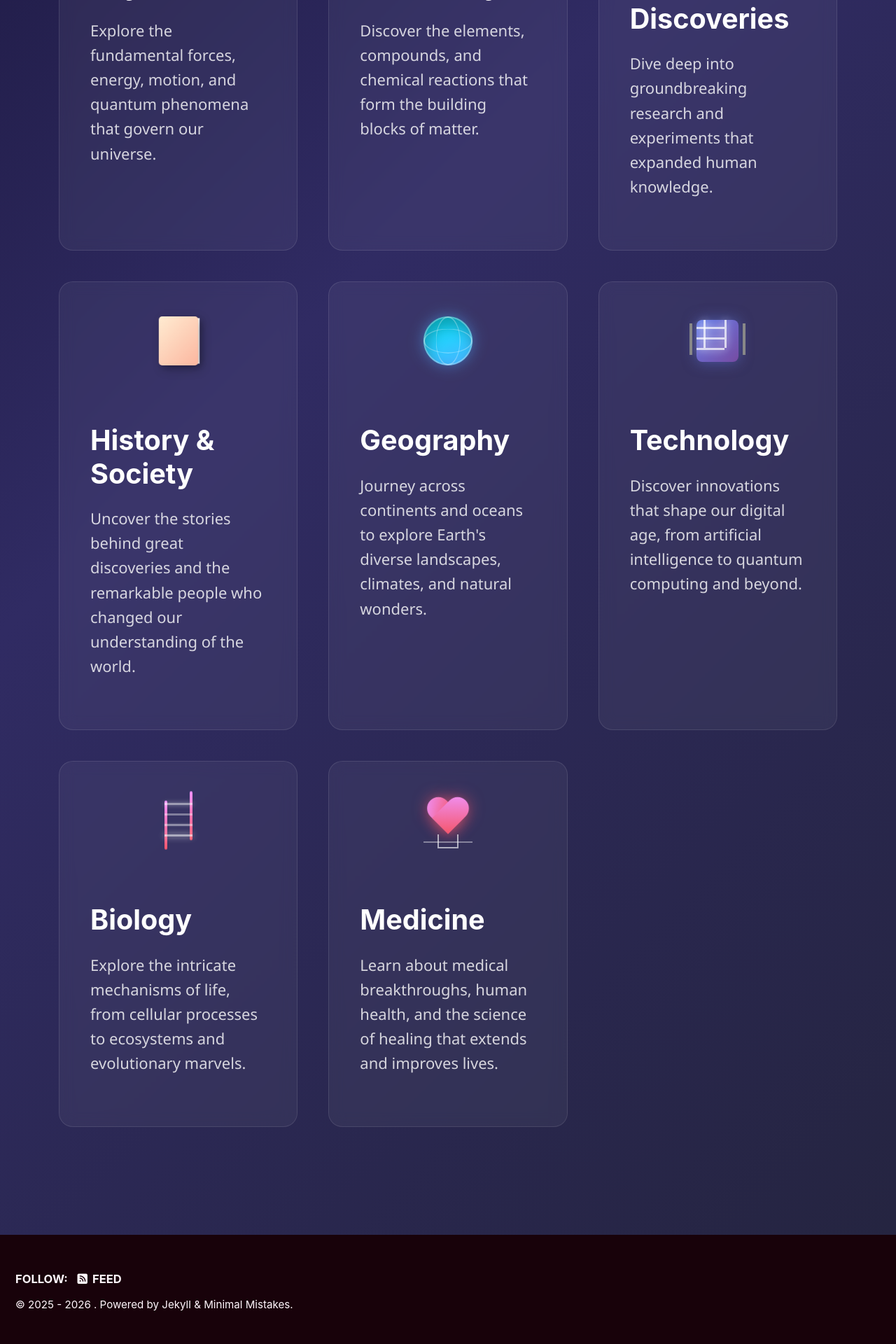
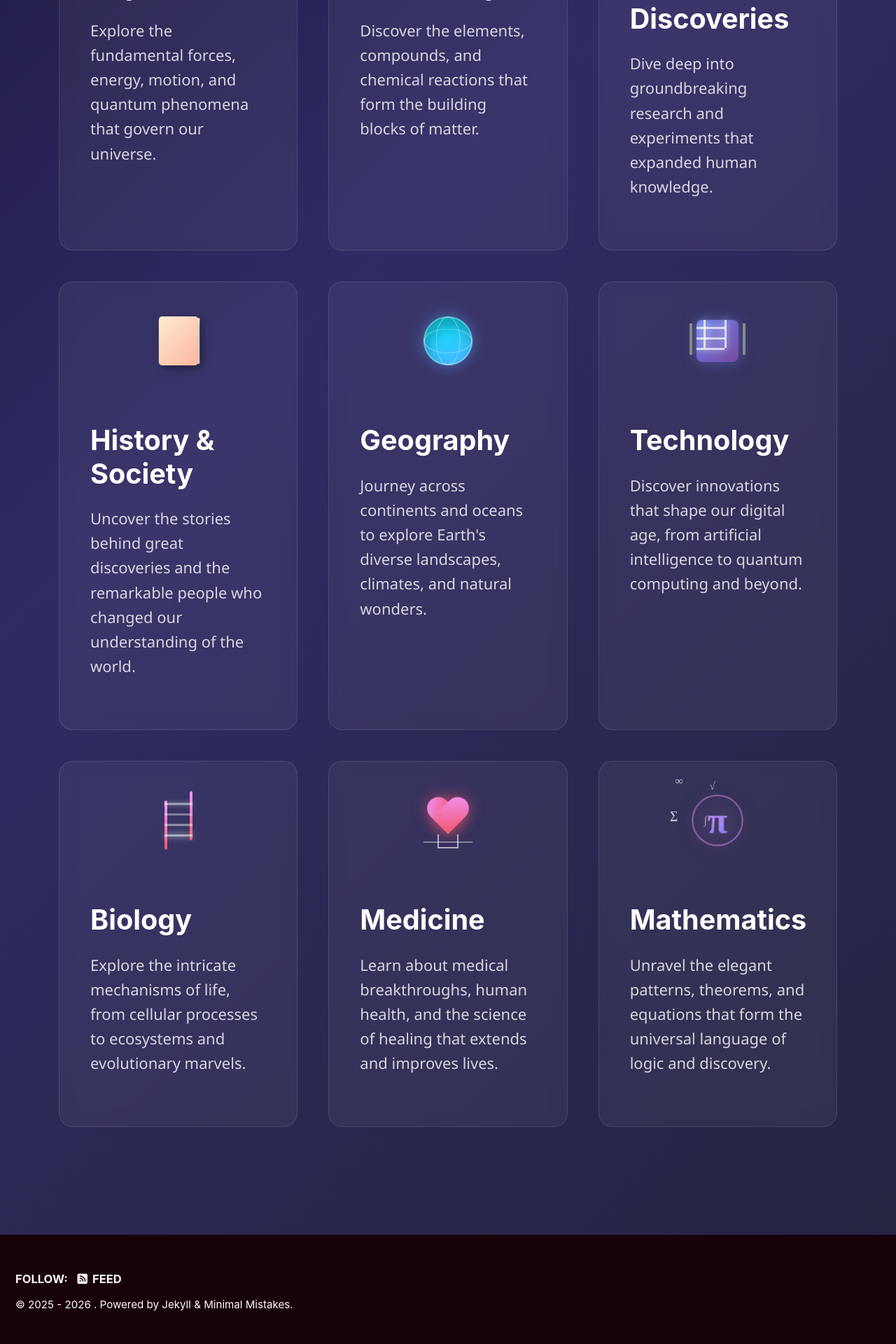
Before and after one commit to tthtlc/quest4science, a Jekyll site: the page built from index.html, in a window 1280 px wide. Shown: the part 1391-3311 px from the top of the page at 70% size. Built offline with Jekyll 4.4.1, drawn with Linux system fonts in a browser that asks for light colours; cached includes are drawn as plain includes; the list of posts is cut into pages by our own code.

Commit message:
modified:   _layouts/home-splash.html todo.txt

```diff
--- a/_layouts/home-splash.html
+++ b/_layouts/home-splash.html
@@ -264,6 +264,7 @@ layout: default
         .feature-card:nth-child(6) { animation-delay: 1.2s; }
         .feature-card:nth-child(7) { animation-delay: 1.4s; }
         .feature-card:nth-child(8) { animation-delay: 1.6s; }
+        .feature-card:nth-child(9) { animation-delay: 1.8s; }
 
         @keyframes fadeIn {
             from {
@@ -752,6 +753,101 @@ layout: default
             }
         }
 
+        /* Mathematics Icon */
+        .math-icon {
+            position: relative;
+            width: 80px;
+            height: 80px;
+            margin: 0 auto;
+        }
+
+        .math-pi {
+            position: absolute;
+            font-family: 'Times New Roman', serif;
+            font-size: 48px;
+            font-weight: bold;
+            color: transparent;
+            background: linear-gradient(135deg, #f093fb 0%, #667eea 100%);
+            -webkit-background-clip: text;
+            background-clip: text;
+            left: 50%;
+            top: 50%;
+            transform: translate(-50%, -50%);
+            animation: math-pulse 3s infinite ease-in-out;
+        }
+
+        @keyframes math-pulse {
+            0%, 100% {
+                transform: translate(-50%, -50%) scale(1);
+                filter: drop-shadow(0 0 10px rgba(102, 126, 234, 0.5));
+            }
+            50% {
+                transform: translate(-50%, -50%) scale(1.1);
+                filter: drop-shadow(0 0 20px rgba(240, 147, 251, 0.8));
+            }
+        }
+
+        .math-symbol {
+            position: absolute;
+            font-family: 'Times New Roman', serif;
+            font-size: 16px;
+            font-weight: bold;
+            color: rgba(255, 255, 255, 0.8);
+            animation: symbol-orbit 4s infinite linear;
+        }
+
+        .math-symbol:nth-child(2) {
+            animation-delay: 0s;
+        }
+
+        .math-symbol:nth-child(3) {
+            animation-delay: -1s;
+        }
+
+        .math-symbol:nth-child(4) {
+            animation-delay: -2s;
+        }
+
+        .math-symbol:nth-child(5) {
+            animation-delay: -3s;
+        }
+
+        @keyframes symbol-orbit {
+            0% {
+                transform: rotate(0deg) translateX(35px) rotate(0deg);
+                opacity: 0.6;
+            }
+            50% {
+                opacity: 1;
+            }
+            100% {
+                transform: rotate(360deg) translateX(35px) rotate(-360deg);
+                opacity: 0.6;
+            }
+        }
+
+        .math-ring {
+            position: absolute;
+            width: 70px;
+            height: 70px;
+            border: 2px solid rgba(102, 126, 234, 0.3);
+            border-radius: 50%;
+            top: 5px;
+            left: 5px;
+            animation: ring-pulse 3s infinite ease-in-out;
+        }
+
+        @keyframes ring-pulse {
+            0%, 100% {
+                transform: scale(1);
+                border-color: rgba(102, 126, 234, 0.3);
+            }
+            50% {
+                transform: scale(1.05);
+                border-color: rgba(240, 147, 251, 0.5);
+            }
+        }
+
         /* Scroll indicator */
         .scroll-indicator {
             position: absolute;
@@ -932,6 +1028,21 @@ layout: default
                 <h3>Medicine</h3>
                 <p>Learn about medical breakthroughs, human health, and the science of healing that extends and improves lives.</p>
             </a>
+
+            <a href="/categories/#mathematics" class="feature-card" data-category="mathematics">
+                <div class="feature-icon">
+                    <div class="math-icon">
+                        <div class="math-ring"></div>
+                        <span class="math-pi">π</span>
+                        <span class="math-symbol">∑</span>
+                        <span class="math-symbol">∞</span>
+                        <span class="math-symbol">√</span>
+                        <span class="math-symbol">∫</span>
+                    </div>
+                </div>
+                <h3>Mathematics</h3>
+                <p>Unravel the elegant patterns, theorems, and equations that form the universal language of logic and discovery.</p>
+            </a>
         </div>
     </section>
 
```
